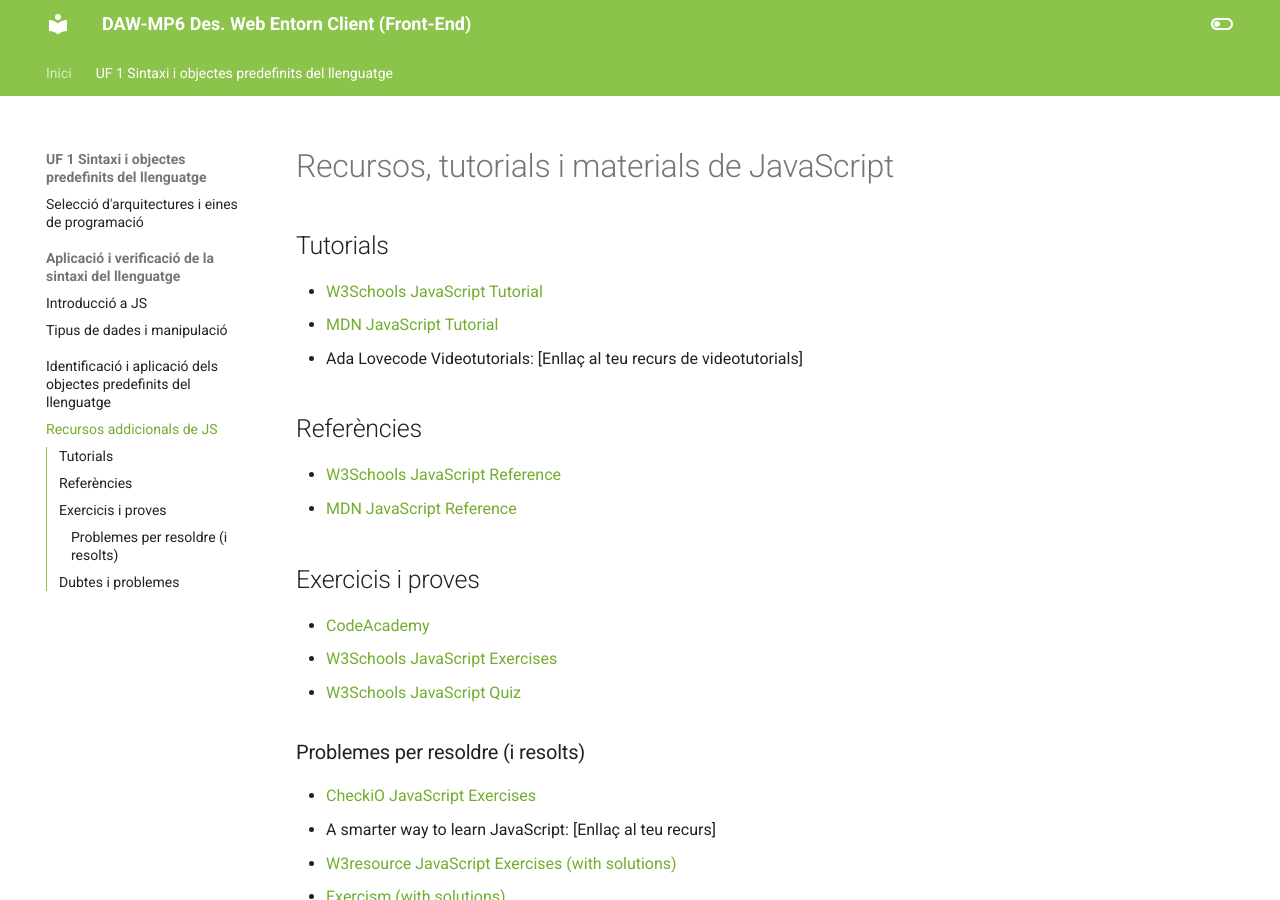
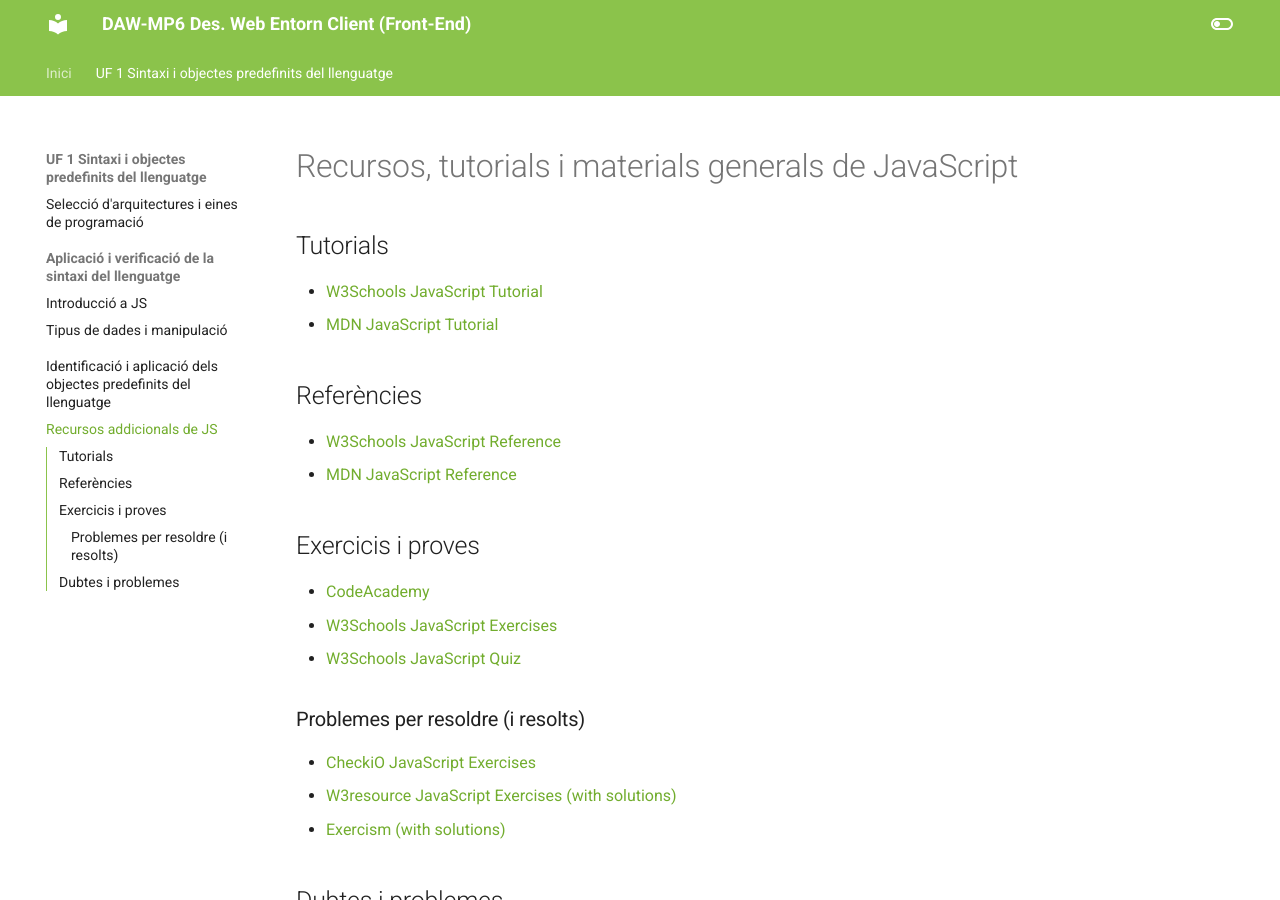
Before and after one commit to prosfp/DAW_MP06, an MkDocs documentation site: the page built from docs/UF1/UF1_recursos.md, in a window 1280 px wide and 900 px high. Built offline with MkDocs 1.6.1 and Material for MkDocs 9.7.7, drawn with Linux system fonts in a browser that asks for light colours.

Commit message:
Temari Nou - Intro JS

```diff
--- a/docs/UF1/UF1_recursos.md
+++ b/docs/UF1/UF1_recursos.md
@@ -1,16 +1,16 @@
-# Recursos, tutorials i materials de JavaScript
+# Recursos, tutorials i materials generals de JavaScript
 
 ## Tutorials
 
 - [W3Schools JavaScript Tutorial](https://www.w3schools.com/js/)
 - [MDN JavaScript Tutorial](https://developer.mozilla.org/en-US/docs/Web/JavaScript/Guide)
-- Ada Lovecode Videotutorials: [Enllaç al teu recurs de videotutorials]
 
 
 ## Referències
 
 - [W3Schools JavaScript Reference](https://www.w3schools.com/jsref/)
 - [MDN JavaScript Reference](https://developer.mozilla.org/en-US/docs/Web/JavaScript/Reference)
+
 
 ## Exercicis i proves
 
@@ -21,7 +21,6 @@
 ### Problemes per resoldre (i resolts)
 
 - [CheckiO JavaScript Exercises](https://checkio.org/)
-- A smarter way to learn JavaScript: [Enllaç al teu recurs]
 - [W3resource JavaScript Exercises (with solutions)](https://www.w3resource.com/javascript-exercises/)
 - [Exercism (with solutions)](https://exercism.io/tracks/javascript/exercises)
 
```
